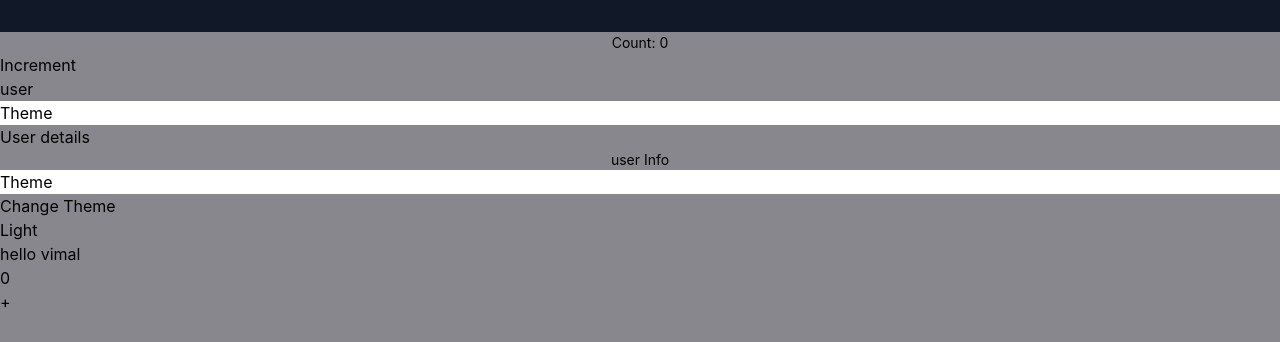
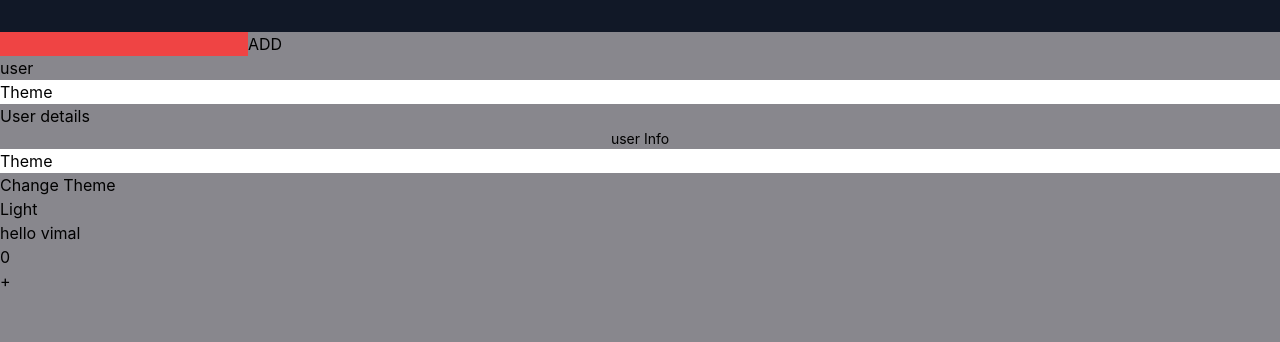
Before and after one commit to vimal336/inter-pre, a React (Vite) app: page /UseCallBack in a window 1280 px wide. Shown: the top 342 px of the page. Built offline with nearby package versions, Linux system fonts and the light colour scheme.

Commit message:
route chnage

```diff
--- a/src/NavBar.jsx
+++ b/src/NavBar.jsx
@@ -50,13 +50,13 @@ const Navbar = () => {
           <li><Link to="/use-layout-effect" className="hover:text-gray-400">UseLayout</Link></li>
           <li><Link to="/use-ref-hook" className="hover:text-gray-400">UseRef</Link></li>
           <li><Link to="/use-memo-hook" className="hover:text-gray-400">UseMemo</Link></li>
-          <li><Link to="/use-callback" className="hover:text-gray-400">UseCallBack</Link></li>
+          <li><Link to="/UseCallBack" className="hover:text-gray-400">UseCallBack</Link></li>
           <li><Link to="/todos" className="hover:text-gray-400">Todos</Link></li>
           <li><Link to="/axios" className="hover:text-gray-400">Axios</Link></li>
           <li><Link to="/users-card" className="hover:text-gray-400">UsersCard</Link></li>
           <li><Link to="/quotes" className="hover:text-gray-400">Quotes</Link></li>
-          <li><Link to="/task-manager" className="hover:text-gray-400">CRUD</Link></li>
-          <li><Link to="/box-model" className="hover:text-gray-400">Model</Link></li>
+          <li><Link to="/TaskManager" className="hover:text-gray-400">CRUD</Link></li>
+          <li><Link to="/BoxModel" className="hover:text-gray-400">Model</Link></li>
           <li><Link to="/mapping" className="hover:text-gray-400">Mapping</Link></li>
         </ul>
 
@@ -79,13 +79,13 @@ const Navbar = () => {
             <li><Link to="/use-layout-effect" className="hover:text-gray-400" onClick={() => setIsOpen(false)}>UseLayout</Link></li>
             <li><Link to="/use-ref-hook" className="hover:text-gray-400" onClick={() => setIsOpen(false)}>UseRef</Link></li>
             <li><Link to="/use-memo-hook" className="hover:text-gray-400" onClick={() => setIsOpen(false)}>UseMemo</Link></li>
-            <li><Link to="/use-callback" className="hover:text-gray-400" onClick={() => setIsOpen(false)}>UseCallBack</Link></li>
+            <li><Link to="/useCallBack" className="hover:text-gray-400" onClick={() => setIsOpen(false)}>UseCallBack</Link></li>
             <li><Link to="/todos" className="hover:text-gray-400" onClick={() => setIsOpen(false)}>Todos</Link></li>
             <li><Link to="/axios" className="hover:text-gray-400" onClick={() => setIsOpen(false)}>Axios</Link></li>
             <li><Link to="/users-card" className="hover:text-gray-400" onClick={() => setIsOpen(false)}>UsersCard</Link></li>
             <li><Link to="/quotes" className="hover:text-gray-400" onClick={() => setIsOpen(false)}>Quotes</Link></li>
-            <li><Link to="/task-manager" className="hover:text-gray-400" onClick={() => setIsOpen(false)}>CRUD</Link></li>
-            <li><Link to="/box-model" className="hover:text-gray-400" onClick={() => setIsOpen(false)}>Model</Link></li>
+            <li><Link to="/TaskManager" className="hover:text-gray-400" onClick={() => setIsOpen(false)}>CRUD</Link></li>
+            <li><Link to="/BoxModel" className="hover:text-gray-400" onClick={() => setIsOpen(false)}>Model</Link></li>
             <li><Link to="/mapping" className="hover:text-gray-400" onClick={() => setIsOpen(false)}>Mapping</Link></li>
           </ul>
         </div>
--- a/src/UseCb.jsx
+++ b/src/UseCb.jsx
@@ -1,20 +1,36 @@
-import React, { useState, useCallback } from 'react';
+// import React, { useState, useCallback } from 'react';
 
-const  UseCb = () =>{
+// const  UseCb = () =>{
 
-  const [count, setCount] = useState(0);
+//   const [count, setCount] = useState(0);
 
-  // Memoize the increment function to prevent it from being recreated on every render
-  const increment = useCallback(() => {
-    setCount(prevCount => prevCount + 1);
-  }, []); // Dependencies array
+//   // Memoize the increment function to prevent it from being recreated on every render
+//   const increment = useCallback(() => {
+//     setCount(prevCount => prevCount + 1);
+//   }, []); // Dependencies array
+
+//   return (
+//     <div>
+//       <p>Count: {count}</p>
+//       <button onClick={increment}>Increment</button>
+//     </div>
+//   );
+// }
+
+// export default UseCb;
+
+import { useState, useRef } from "react"
+
+ const UseCb = () =>{
+
+  const [add, setAdd] = useState(0)
 
   return (
-    <div>
-      <p>Count: {count}</p>
-      <button onClick={increment}>Increment</button>
-    </div>
-  );
+    <>
+     <input className="bg-red-500"/>
+     <button>ADD</button>
+    </>
+  )
 }
 
 export default UseCb;
```
